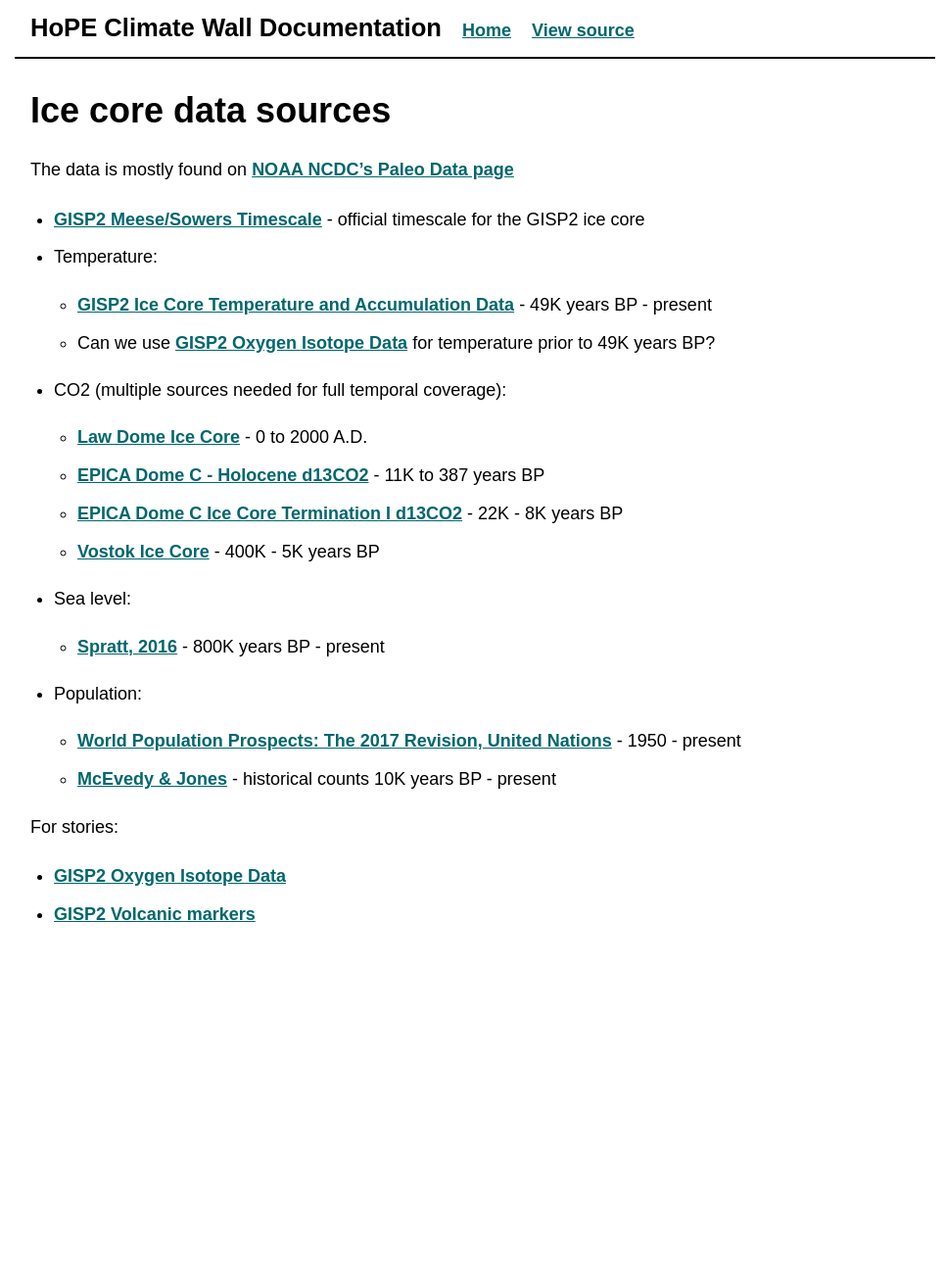
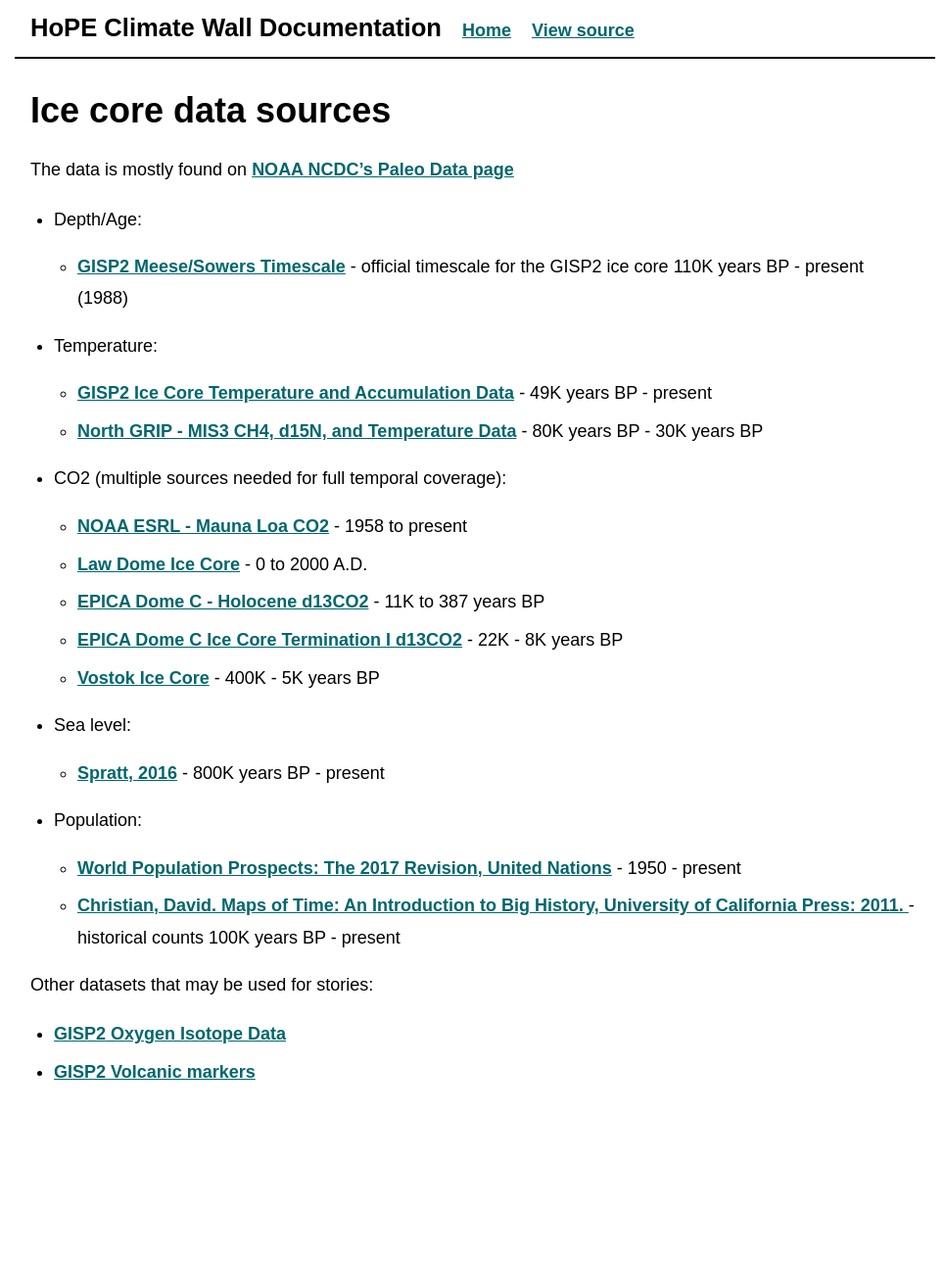
Before and after one commit to beefoo/climate-wall-docs, a Jekyll site: the page built from _design/ice_core_data.md, in a window 1280 px wide. Shown: the whole page at 98% size, without its empty margins (155-1119 px from the left). Built offline with Jekyll 4.4.1, drawn with Linux system fonts in a browser that asks for light colours; before the commit the page ends 1125 px from its top, so only the background shows below that.

Commit message:
update ice core data

```diff
--- a/_design/ice_core_data.md
+++ b/_design/ice_core_data.md
@@ -8,11 +8,13 @@
 
 The data is mostly found on [NOAA NCDC's Paleo Data page](https://www.ncdc.noaa.gov/paleo-search/)
 
-- [GISP2 Meese/Sowers Timescale](ftp://ftp.ncdc.noaa.gov/pub/data/paleo/icecore/greenland/summit/gisp2/depthage/gisp2age.txt) - official timescale for the GISP2 ice core
+- Depth/Age:
+  - [GISP2 Meese/Sowers Timescale](ftp://ftp.ncdc.noaa.gov/pub/data/paleo/icecore/greenland/summit/gisp2/depthage/gisp2age.txt) - official timescale for the GISP2 ice core 110K years BP - present (1988)
 - Temperature:
   - [GISP2 Ice Core Temperature and Accumulation Data](ftp://ftp.ncdc.noaa.gov/pub/data/paleo/icecore/greenland/summit/gisp2/isotopes/gisp2_temp_accum_alley2000.txt) - 49K years BP - present
-  - Can we use [GISP2 Oxygen Isotope Data](ftp://ftp.ncdc.noaa.gov/pub/data/paleo/icecore/greenland/summit/gisp2/isotopes/gispd18o.txt) for temperature prior to 49K years BP?
+  - [North GRIP - MIS3 CH4, d15N, and Temperature Data](https://www1.ncdc.noaa.gov/pub/data/paleo/icecore/greenland/summit/ngrip/ngrip2006d15n-ch4-t.txt) - 80K years BP - 30K years BP
 - CO2 (multiple sources needed for full temporal coverage):
+  - [NOAA ESRL - Mauna Loa CO2](ftp://aftp.cmdl.noaa.gov/products/trends/co2/co2_annmean_mlo.txt) - 1958 to present
   - [Law Dome Ice Core](ftp://ftp.ncdc.noaa.gov/pub/data/paleo/icecore/antarctica/law/law2006.txt) - 0 to 2000 A.D.
   - [EPICA Dome C - Holocene d13CO2](https://www1.ncdc.noaa.gov/pub/data/paleo/icecore/antarctica/epica_domec/edc2009d13co2.txt) - 11K to 387 years BP
   - [EPICA Dome C Ice Core Termination I d13CO2](https://www1.ncdc.noaa.gov/pub/data/paleo/icecore/antarctica/epica_domec/edc2010d13co2.txt) - 22K - 8K years BP
@@ -21,9 +23,9 @@
   - [Spratt, 2016](https://www1.ncdc.noaa.gov/pub/data/paleo/contributions_by_author/spratt2016/spratt2016.txt) - 800K years BP - present
 - Population:
   - [World Population Prospects: The 2017 Revision, United Nations](https://esa.un.org/unpd/wpp/DVD/Files/1_Indicators%20(Standard)/EXCEL_FILES/1_Population/WPP2017_POP_F01_1_TOTAL_POPULATION_BOTH_SEXES.xlsx) - 1950 - present
-  - [McEvedy & Jones](https://en.wikipedia.org/wiki/World_population_estimates#Historical_population) - historical counts 10K years BP - present
+  - [Christian, David. Maps of Time: An Introduction to Big History, University of California Press: 2011. ](../assets/population_table.png) - historical counts 100K years BP - present
 
-For stories:
+Other datasets that may be used for stories:
 
 - [GISP2 Oxygen Isotope Data](ftp://ftp.ncdc.noaa.gov/pub/data/paleo/icecore/greenland/summit/gisp2/isotopes/gispd18o.txt)
 - [GISP2 Volcanic markers](ftp://ftp.ncdc.noaa.gov/pub/data/paleo/icecore/greenland/summit/gisp2/chem/volcano.txt)
```
Also changed, not shown: assets/population_table.png (added), 2 other files.
